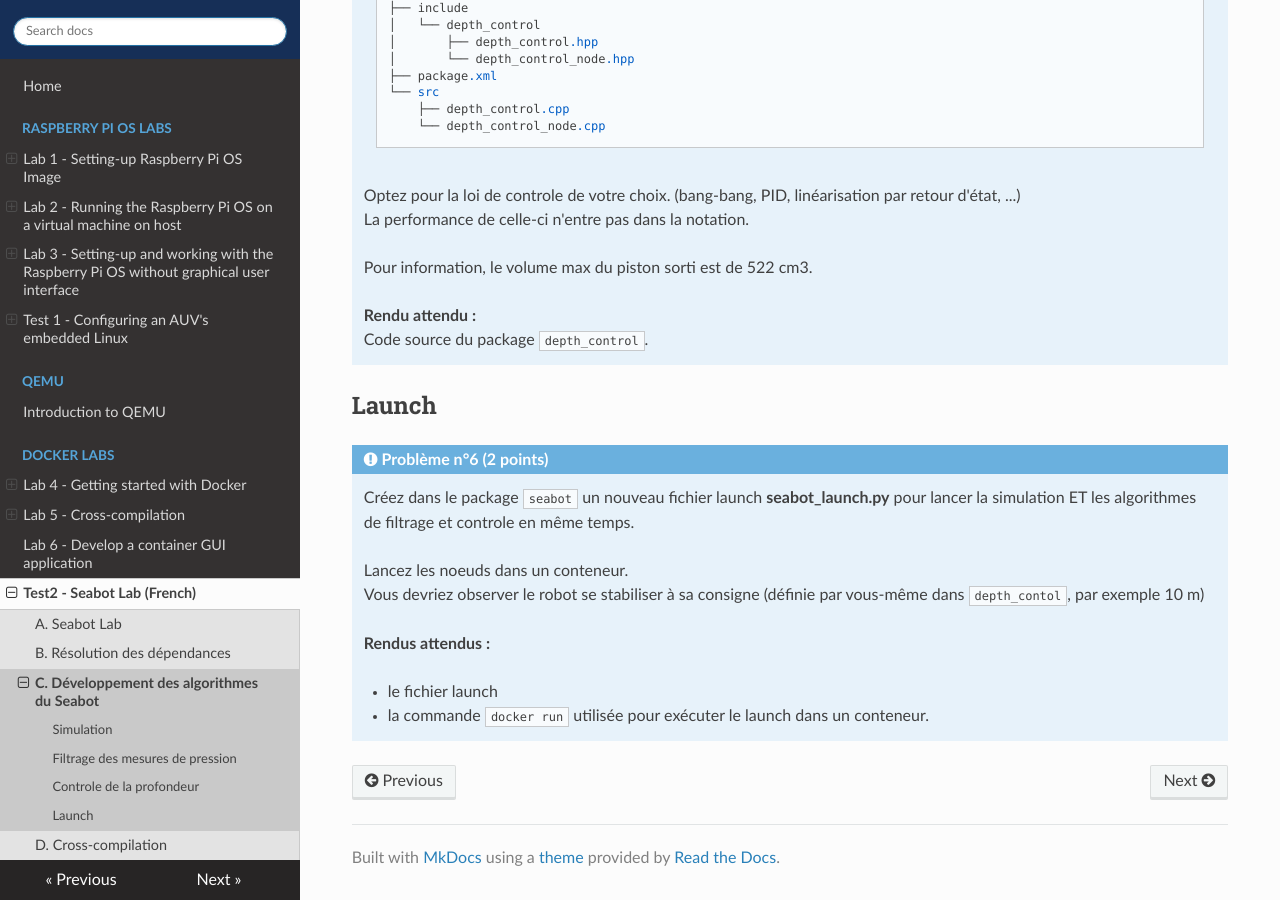
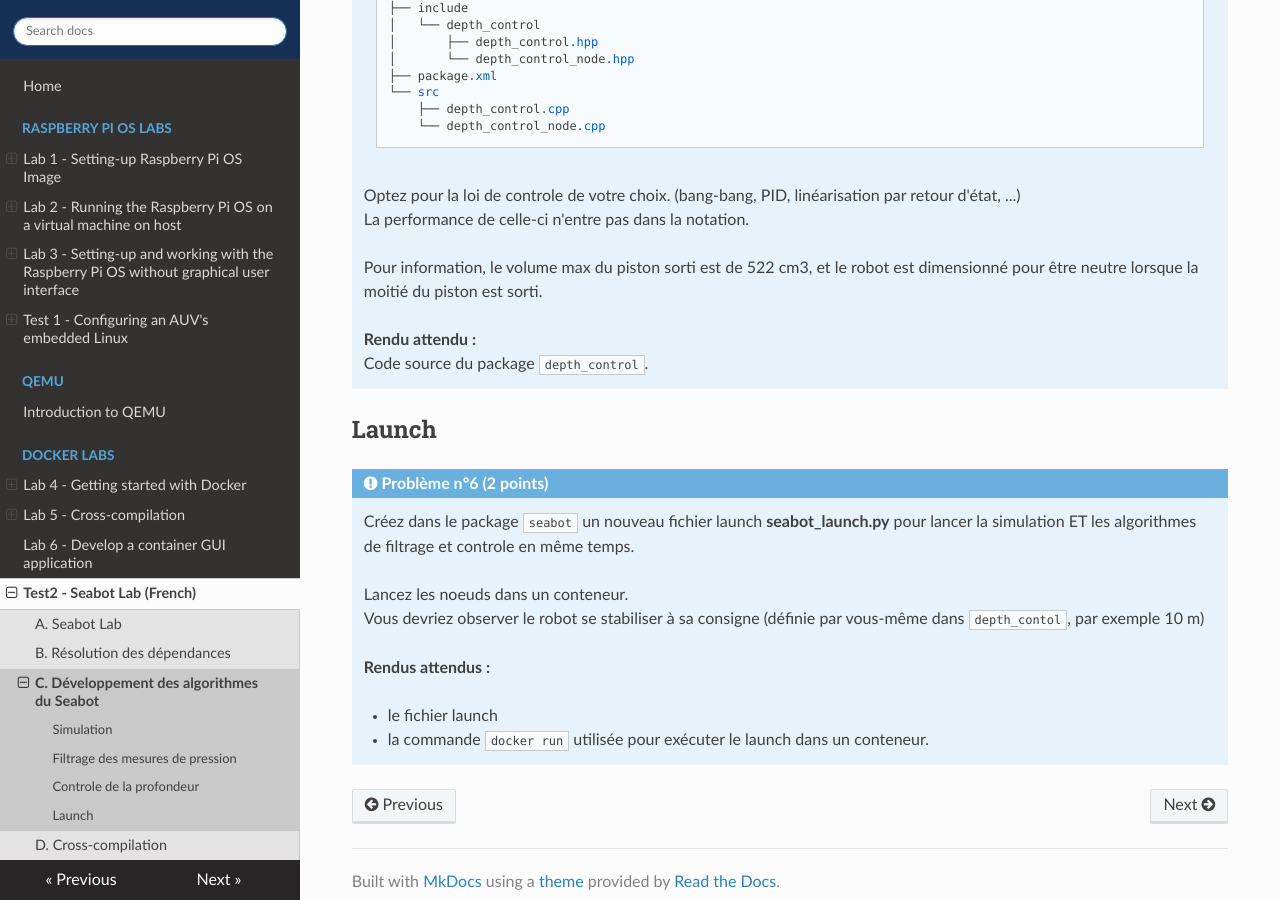
Before and after one commit to tlefloch/emb-sys, an MkDocs documentation site: the page built from docs/seabot-lab/dev.md, in a window 1280 px wide and 900 px high, scrolled down 2837 px. Built offline with MkDocs 1.6.1, drawn with Linux system fonts in a browser that asks for light colours; nearby versions of some CDN libraries.

Commit message:
fix permission

```diff
--- a/docs/seabot-lab/dev.md
+++ b/docs/seabot-lab/dev.md
@@ -84,7 +84,7 @@ Si votre simulation fonctionne vous devriez observer une fenêtre de la sorte :
     Optez pour la loi de controle de votre choix. (bang-bang, PID, linéarisation par retour d'état, ...)
     La performance de celle-ci n'entre pas dans la notation.
 
-    Pour information, le volume max du piston sorti est de 522 cm3.
+    Pour information, le volume max du piston sorti est de 522 cm3, et le robot est dimensionné pour être neutre lorsque la moitié du piston est sorti.
 
     **Rendu attendu :**
     Code source du package `depth_control`.
```
